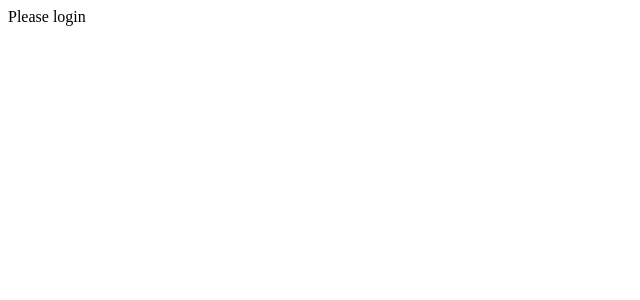
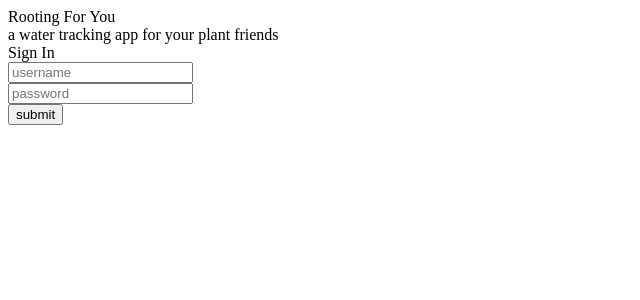
Before and after one commit to Rooting-For-U/rooting-for-you, a React app: page /login in a window 1280 px wide. Shown: the top 300 px of the page, without its empty margins (0-640 px from the left). Built offline with nearby package versions, Linux system fonts and the light colour scheme; the HTML template or start-up script is replaced by a standard one.

Commit message:
Created login page.

```diff
--- a/client/src/components/App.jsx
+++ b/client/src/components/App.jsx
@@ -1,13 +1,15 @@
 import React, { useState } from 'react';
 import axios from 'axios';
 import Login from './Login.jsx';
+import { Link } from 'react-router-dom';
+
 
 const App = () => {
   const [login, enterLogin] = useState(false);
 
   return (
     <div>
-      {!login ? (<Login />) : null}
+      <Link to='/Login'>Go to Login Page</Link>
     </div>
   );
 };
--- a/client/src/components/Login.jsx
+++ b/client/src/components/Login.jsx
@@ -2,8 +2,32 @@ import React, { useState } from 'react';
 import axios from 'axios';
 
 const Login = () => {
-  console.log('Login is called');
-  return (<div>Please login</div>);
+  const [password, setPassword] = useState('')
+  const [username, setUsername] = useState('')
+
+  const handleSubmit = (e) => {
+    e.preventDefault();
+    alert(`Submitting ${username} ${password}`)
+  }
+
+  return (
+    <div className = 'center'>
+      <div className ='title'>
+        <div className = 'logo'>Rooting For You</div>
+        <div className = 'description'>a water tracking app for your plant friends</div>
+      </div>
+      <form className = 'form' onSubmit={handleSubmit}>
+      <div className = 'signInTitle'>Sign In</div>
+      <div className = 'username'>
+        <input className = 'formTxt' value={username} onChange={(e) => setUsername(e.target.value)} placeholder= 'username' />
+      </div>
+      <div className = 'password'>
+      <input className = 'formTxt' value={password} type = 'password' onChange={(e) => setPassword(e.target.value)} placeholder= 'password' />
+      </div>
+      <input className = 'submitBtn' type="submit" value="submit" />
+      </form>
+    </div>
+  );
 };
 
 export default Login;
--- a/client/src/index.jsx
+++ b/client/src/index.jsx
@@ -1,5 +1,18 @@
 import React from 'react';
 import ReactDOM from 'react-dom';
+import { BrowserRouter as Router, Switch, Route } from 'react-router-dom';
 import App from './components/App.jsx';
+import Login from './components/Login.jsx';
 
-ReactDOM.render(<App />, document.getElementById('root'));
+// ReactDOM.render(<App />, document.getElementById('root'));
+
+
+ReactDOM.render(
+  <Router>
+     <Switch>
+        <Route exact path="/" component={App}/>
+      <Route exact path="/login" component={Login}/>
+    </Switch>
+  </Router>,
+  document.getElementById('root')
+);
--- a/package.json
+++ b/package.json
@@ -28,6 +28,7 @@
     "nodemon": "^2.0.7",
     "react": "^17.0.1",
     "react-dom": "^17.0.1",
+    "react-router-dom": "^5.2.0",
     "sequelize": "^6.4.0"
   },
   "devDependencies": {
```
Also changed, not shown: 5 other files (tests, documents, lock files or other folders).
